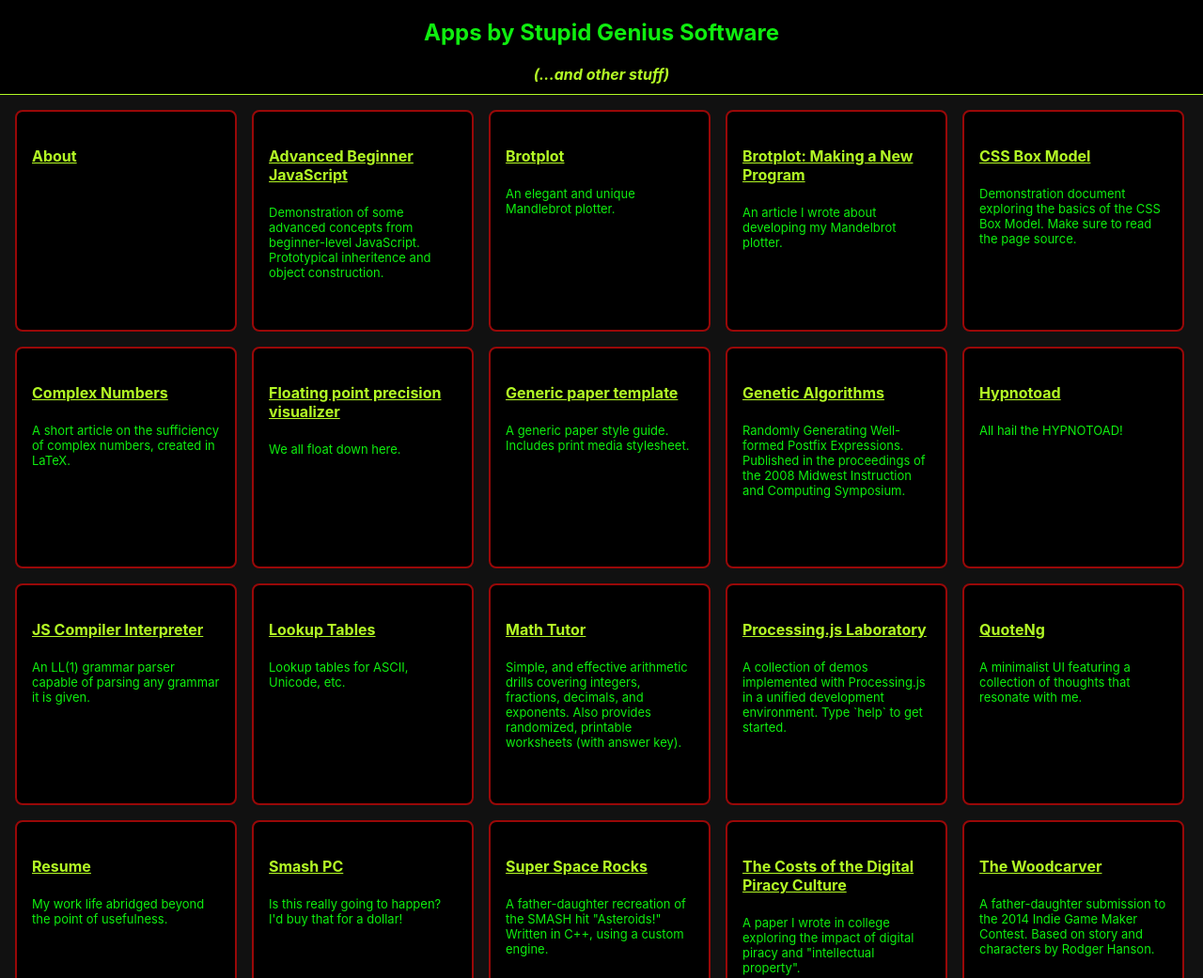
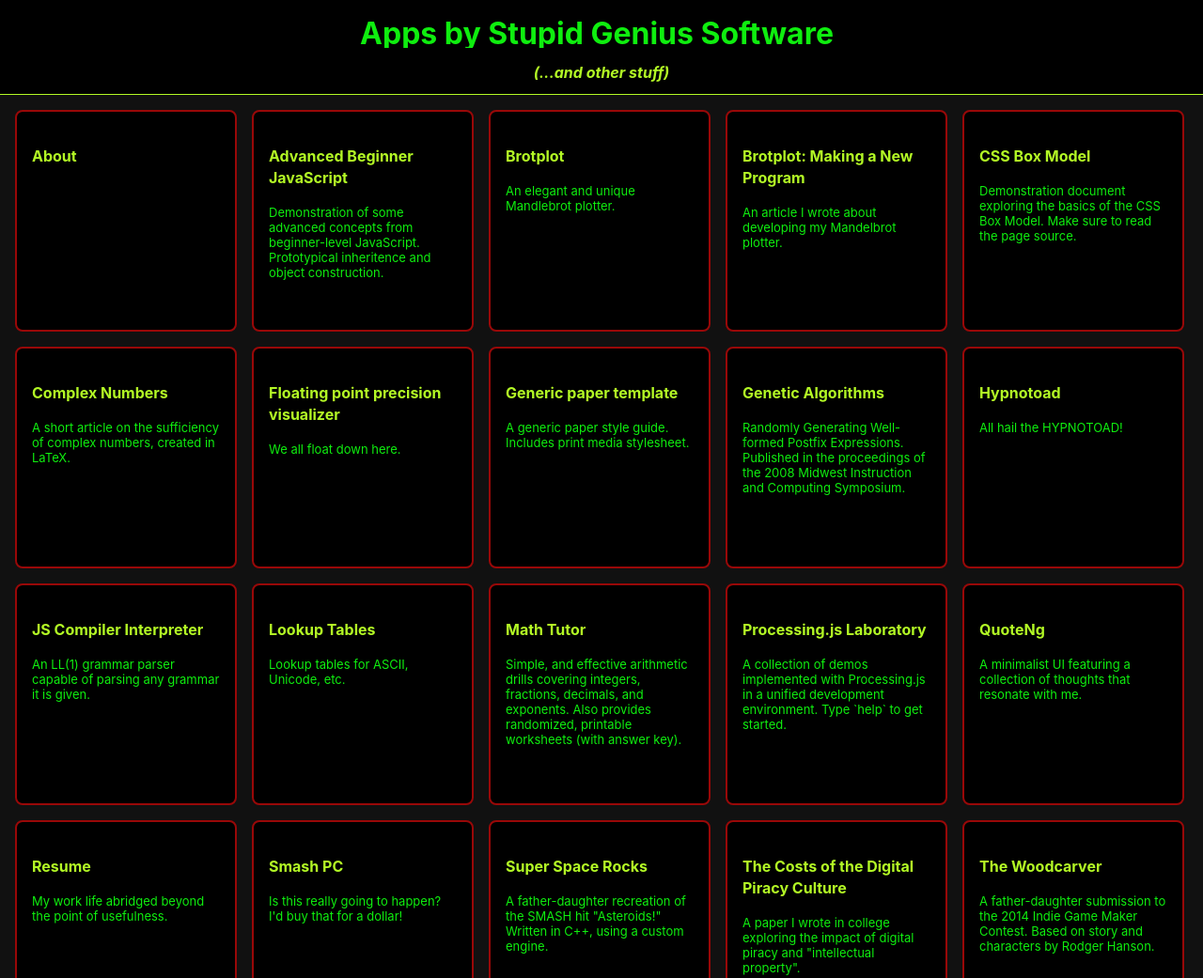
Before and after one commit to stupid-genius/stupid-genius.github.io, a plain HTML site: page index.html in a window 1280 px wide. Shown: the top 1041 px of the page at 94% size. Drawn offline with nearby package versions, Linux system fonts and the light colour scheme.

Commit message:
Now with ANIMATION

```diff
--- a/index.html
+++ b/index.html
@@ -2,23 +2,24 @@
 <html lang="en">
 <head>
 	<meta charset="UTF-8">
+	<base target="_blank">
 	<title>Apps - Stupid Genius Software</title>
 	<link rel="stylesheet" href="styles/index.css" />
 </head>
 <body ng-app="AppModule">
 	<div id="flexbox">
 		<div id="header">
-			<h2>Apps by Stupid Genius Software</h2>
-			<h3 id="tagline">(...and other stuff)</h3>
+			<h1>Apps by Stupid Genius Software</h1>
+			<h2 id="tagline">(...and other stuff)</h2>
 		</div>
 		<div id="content" ng-controller="GridController">
 			<div ng-repeat="app in apps track by $id(app.id)">
-				<h4><a class="appLink" href="{{app.url}}" target="_blank">{{app.name}}</a></h4>
+				<h3><a class="appLink" href="{{app.url}}" target="_blank">{{app.name}}</a></h3>
 				<p class="appDescription">{{app.description}}</p>
 			</div>
 		</div>
 		<div id="footer">
-			created by <a href="https://github.com/stupid-genius">Stupid Genius Software</a>
+			<a href="https://tilde.club/~stupidgenius/">~</a>created by <a href="https://github.com/stupid-genius">Stupid Genius Software</a>
 		</div>
 	</div>
 	<script src="https://ajax.googleapis.com/ajax/libs/angularjs/1.7.9/angular.min.js"></script>
--- a/scripts/GridController.js
+++ b/scripts/GridController.js
@@ -40,12 +40,12 @@ appModule.controller('GridController', ['$scope', function($scope){
 		description: 'An article I wrote about developing my Mandelbrot plotter.',
 		url: 'https://www.codeproject.com/Articles/462862/Brotplot-2-0-Making-a-New-Program'
 	},
-	{
+	/*{
 		id: 'walking',
 		name: 'Walking',
 		description: 'I\'m a lot less impressed with this writing now, 20+ years later.  Just putting this here for historical purposes.',
 		url: 'https://gitcdn.link/repo/stupid-genius/c7650149f6373461f29cbab786dfc1df/raw/d32bca6331c2255750fcd470da265bcb5024d5e7/walking.html'
-	},
+	},*/
 	{
 		id: 'lookuptables',
 		name: 'Lookup Tables',
--- a/styles/index.css
+++ b/styles/index.css
@@ -4,6 +4,15 @@ html, body{
 	padding: 0;
 	color: #0FEE0F;
 	font-family: -apple-system, BlinkMacSystemFont, "Segoe UI", Roboto, Oxygen, Ubuntu, Cantarell, "Fira Sans", "Droid Sans", "Helvetica Neue", Arial, sans-serif, "Apple Color Emoji", "Segoe UI Emoji", "Segoe UI Symbol";
+}
+a:link,
+a:visited{
+	font-size: 16px;
+	text-decoration: none;
+	color: #B3FA25;
+}
+.appDescription{
+	font-size: small;
 }
 #tagline{
 	color: #B3FA25;
@@ -18,13 +27,34 @@ html, body{
 }
 #header{
 	flex: 1 1 auto;
+	display: flex;
 	flex-direction: column;
+	align-items: center;
+	justify-content: center;
 	height: 100px;
 	width: 100%;
 	border-bottom: 1px solid;
 	text-align: center;
 	background: black;
 	border-color: #B3FA25;
+}
+#header > h1{
+	margin: .5em auto;
+	display: inline-block;
+	overflow: hidden;
+	white-space: nowrap;
+	border-right: 10px solid #0FEE0F;
+	animation:
+		typing 3.5s steps(30, end),
+		cursor 1s step-end infinite;
+}
+@keyframes typing{
+	from{ width: 0; }
+	to{ width: 491px; }
+}
+@keyframes cursor{
+	from, to { border-color: transparent; }
+	50% { border-color: #0FEE0F; }
 }
 #footer{
 	flex: 1 1 auto;
@@ -56,10 +86,3 @@ html, body{
 	padding: 1em;
 	background: black;
 }
-a:link,
-a:visited{
-	color: #B3FA25;
-}
-.appDescription{
-	font-size: small;
-}
```
